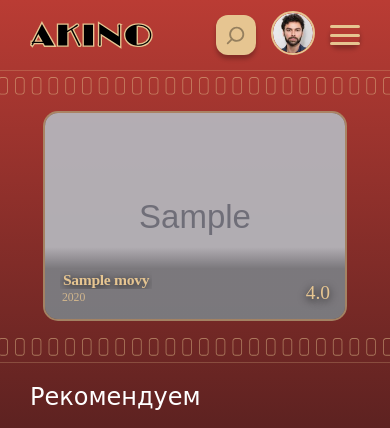
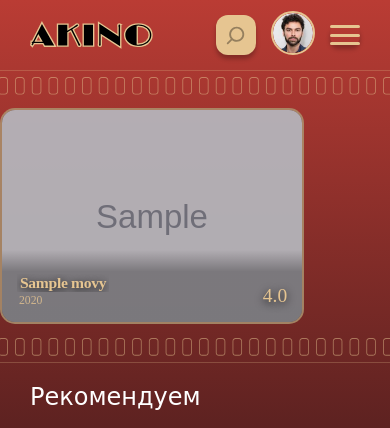
Before and after one commit to Aidem101/AKINO, a PHP site: page /Home.php in a window 390 px wide. Shown: the top 428 px of the page. Run offline with PHP 8.4, Linux system fonts and the light colour scheme; tables that the repository leaves empty hold one stand-in row (values such as "Sample post"); grey boxes marked "Sample" are stand-in pictures; some web fonts are replaced.

Commit message:
Match mobile slider starting position

```diff
--- a/public/js/home.js
+++ b/public/js/home.js
@@ -242,6 +242,14 @@
 
     if (window.innerWidth <= 700) {
       track.parentElement?.classList.add('is-native-mobile-slider');
+      requestAnimationFrame(() => {
+        const activeCard = cards[1] || cards[0];
+
+        activeCard.scrollIntoView({
+          block: 'nearest',
+          inline: 'center',
+        });
+      });
       return;
     }
 
--- a/public/style.css
+++ b/public/style.css
@@ -3292,22 +3292,22 @@ a {
   .film-slider.is-native-mobile-slider .film-track {
     transform: none !important;
     transition: none;
-    gap: 8px;
+    gap: 12px;
     width: 100%;
     margin-left: 0;
-    padding: 0 max(24px, calc((100vw - min(78vw, 330px)) / 2));
+    padding: 0;
     box-sizing: border-box;
     align-items: center;
     overflow-x: auto;
     overflow-y: hidden;
     scroll-snap-type: x mandatory;
-    scroll-padding-inline: max(24px, calc((100vw - min(78vw, 330px)) / 2));
+    scroll-padding-inline: 0;
     scrollbar-width: none;
   }
 
   .film-card {
     width: min(78vw, 330px) !important;
-    height: calc(100% - 18px);
+    height: calc(100% - 12px);
     box-sizing: border-box;
     scroll-snap-align: center;
   }
```
